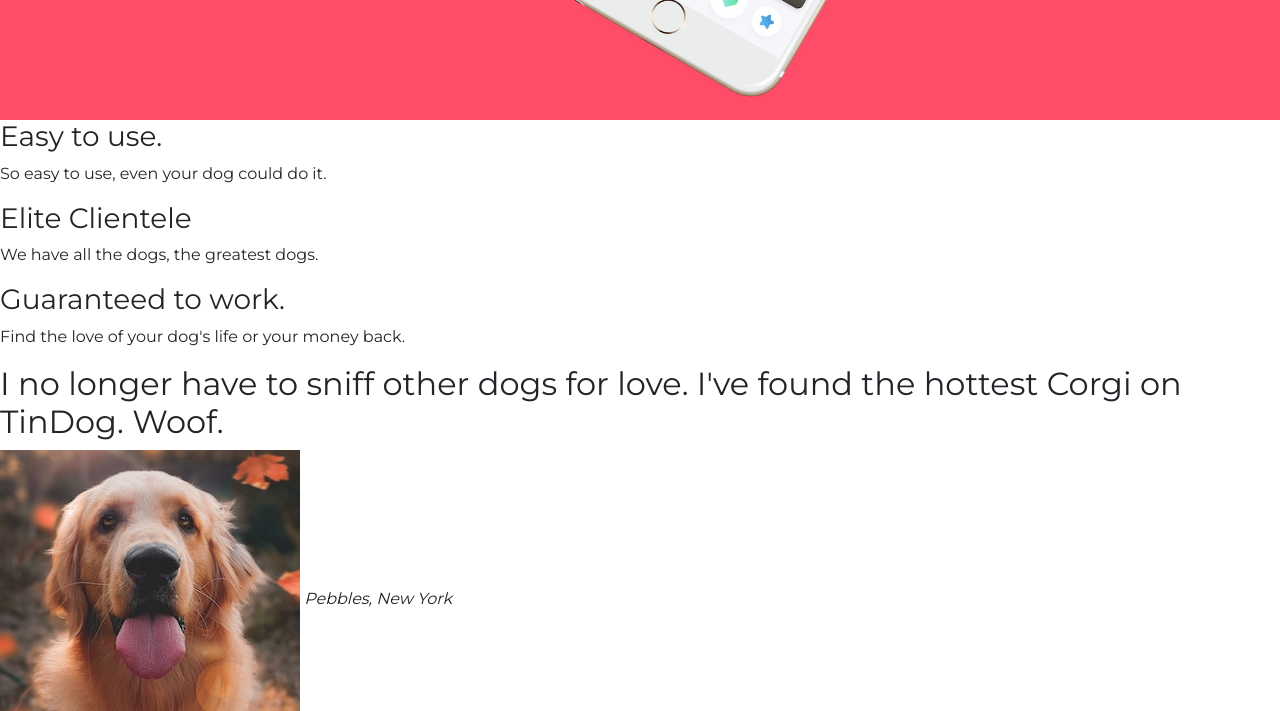
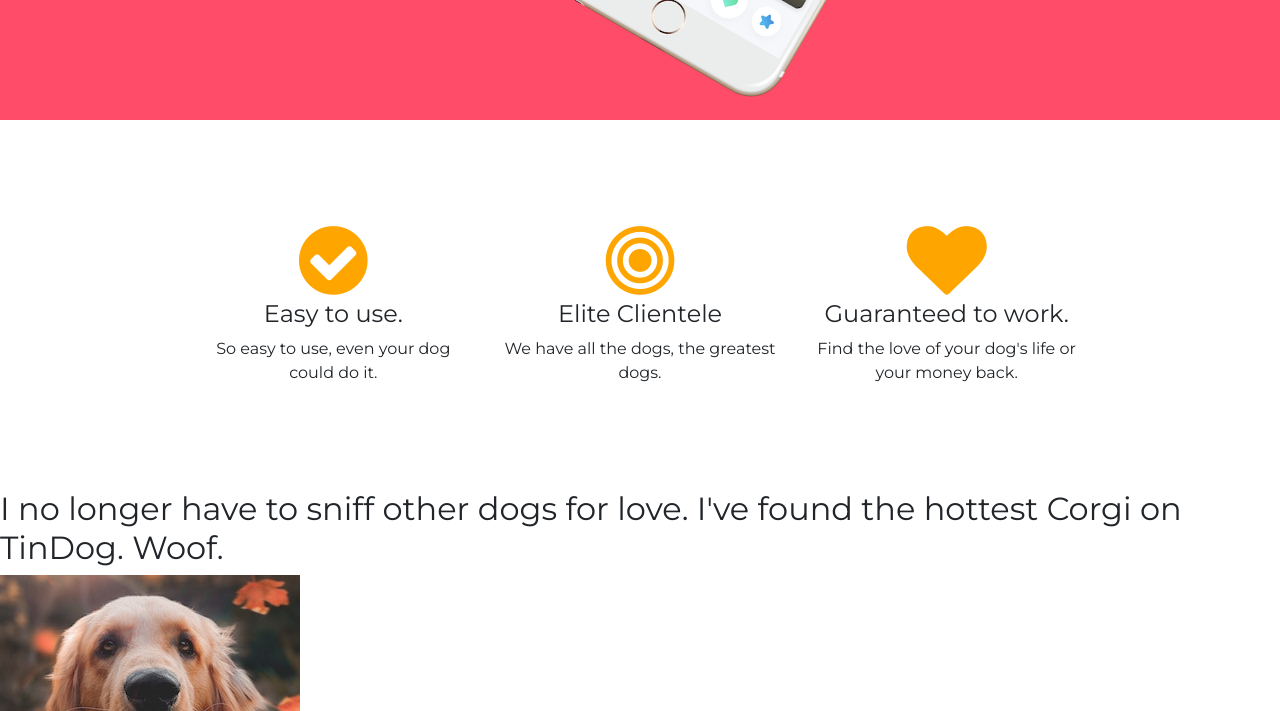
Before and after one commit to britto1996/bootstrap-course, a plain HTML site: page index.html in a window 1280 px wide. Shown: the part 680-1391 px from the top of the page. Drawn offline with nearby package versions, Linux system fonts and the light colour scheme.

Commit message:
no message

```diff
--- a/css/style.css
+++ b/css/style.css
@@ -7,6 +7,10 @@ h1 {
     font-size: 3rem;
     line-height: 1.5;
 
+}
+
+h3 {
+    font-size: 1.5rem;
 }
 
 .navbar {
@@ -44,3 +48,29 @@ h1 {
     transform: rotate(30deg);
     width: 60%;
 }
+
+.circle,
+.bullseye,
+.heart {
+
+    font-size: 500%;
+    margin-top: 10px;
+    color: orange;
+}
+
+.circle:hover {
+    color: red;
+}
+
+.bullseye:hover {
+    color: red;
+}
+
+.heart:hover {
+    color: red;
+}
+
+#features {
+    text-align: center;
+    padding: 7% 15%;
+}
--- a/index.html
+++ b/index.html
@@ -91,14 +91,23 @@
     <!-- Features -->
 
     <section id="features">
+      <div class="row">
+        <div class="col-lg-4">
+          <i class="fa fa-check-circle circle" aria-hidden="true"></i>
           <h3>Easy to use.</h3>
           <p>So easy to use, even your dog could do it.</p>
-
+        </div>
+        <div class="col-lg-4">
+          <i class="fa fa-bullseye bullseye" aria-hidden="true"></i>
           <h3>Elite Clientele</h3>
           <p>We have all the dogs, the greatest dogs.</p>
-
+        </div>
+        <div class="col-lg-4">
+          <i class="fa fa-heart heart" aria-hidden="true"></i>
           <h3>Guaranteed to work.</h3>
           <p>Find the love of your dog's life or your money back.</p>
+        </div>
+      </div>
     </section>
     <!-- Testimonials -->
     <section id="testimonials">
```
Lines whose indentation alone changed are shown as unchanged.
